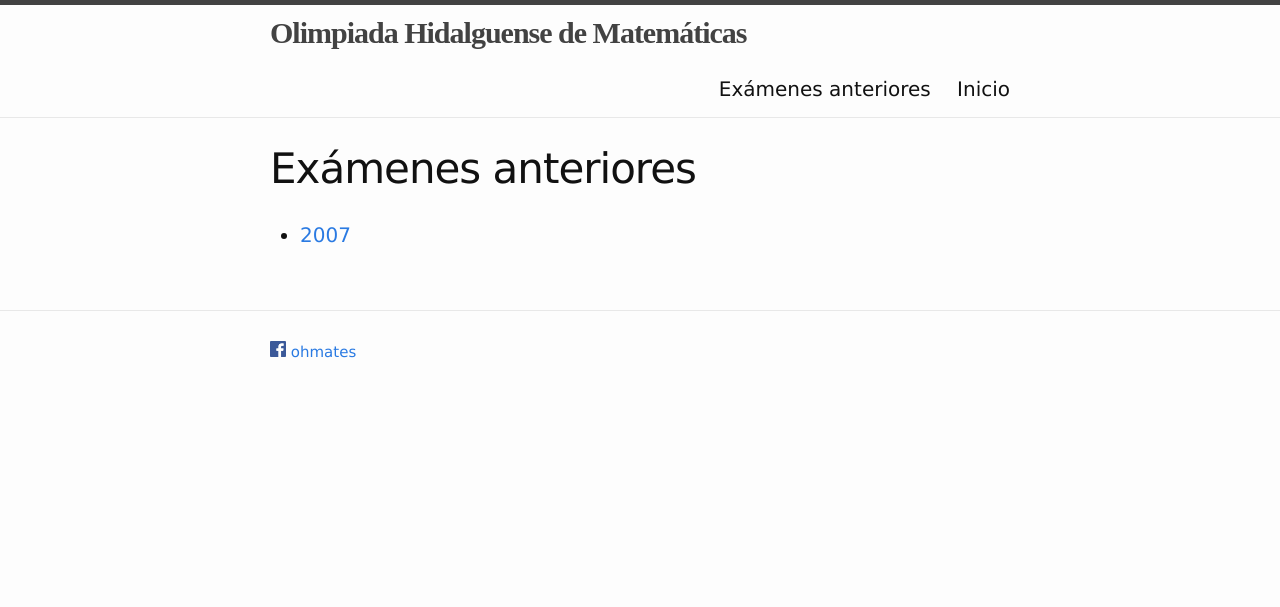
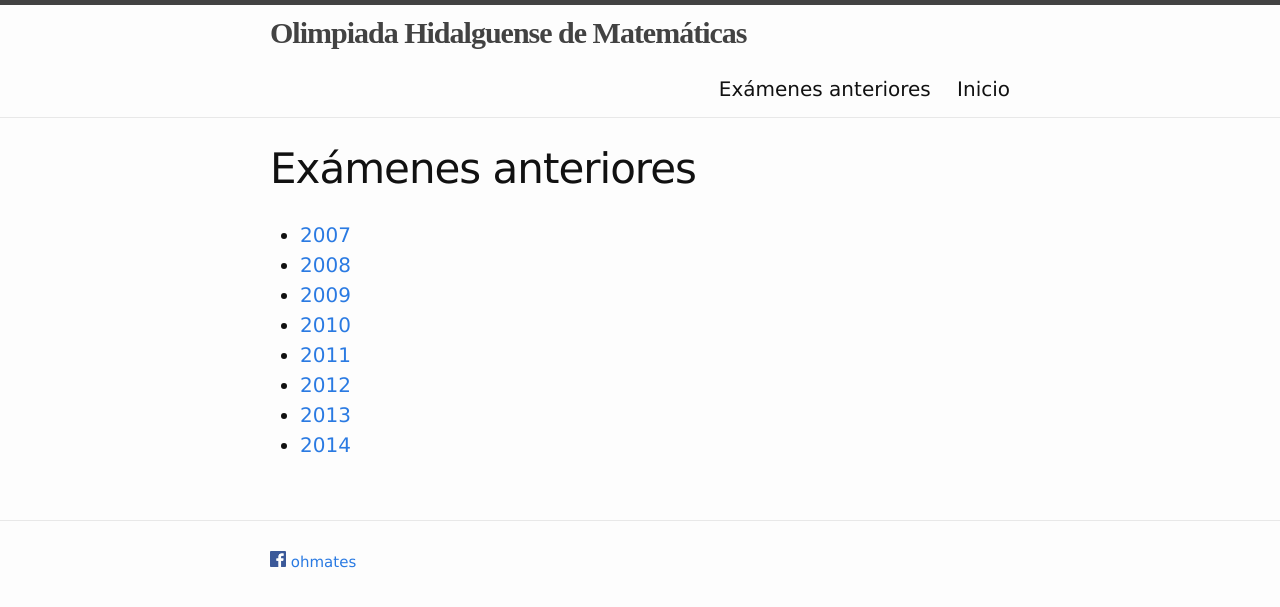
Before and after one commit to rvf0068/pagina-olimpiada, a Jekyll site: the page built from examenes.md, in a window 1280 px wide. Shown: the top 607 px of the page. Built offline with Jekyll 4.4.1, drawn with Linux system fonts in a browser that asks for light colours.

Commit message:
Los demás exámenes

```diff
--- a/examenes.md
+++ b/examenes.md
@@ -8,3 +8,10 @@ categories:
 ---
 
 -   [2007](https://dl.dropboxusercontent.com/u/1328391/ExAnterioresOlimpiada/2007ExamEstatalHidalgo.pdf)
+-   [2008](https://dl.dropboxusercontent.com/u/1328391/ExAnterioresOlimpiada/2008ExamEstatalHidalgo.pdf)
+-   [2009](https://dl.dropboxusercontent.com/u/1328391/ExAnterioresOlimpiada/2009ExamEstatalHidalgo.pdf)
+-   [2010](https://dl.dropboxusercontent.com/u/1328391/ExAnterioresOlimpiada/2010ExamEstatalHidalgo.pdf)
+-   [2011](https://dl.dropboxusercontent.com/u/1328391/ExAnterioresOlimpiada/2011ExamEstatalHidalgo.pdf)
+-   [2012](https://dl.dropboxusercontent.com/u/1328391/ExAnterioresOlimpiada/2011ExamEstatalHidalgo.pdf)
+-   [2013](https://dl.dropboxusercontent.com/u/1328391/ExAnterioresOlimpiada/2011ExamEstatalHidalgo.pdf)
+-   [2014](https://dl.dropboxusercontent.com/u/1328391/ExAnterioresOlimpiada/2014ExamEstatalHidalgo.pdf)
```
Also changed, not shown: paginas/examenes.org (+7 -0 lines).
